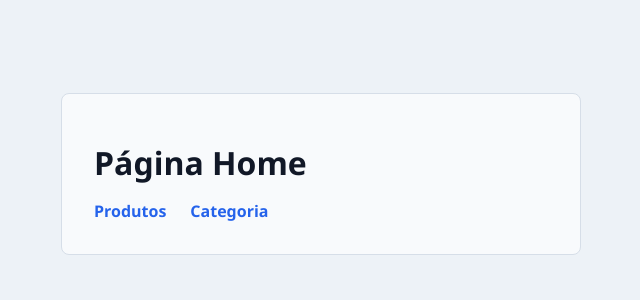
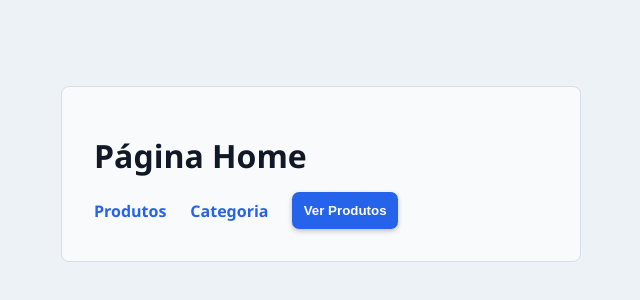
Before and after one commit to KauaGabriell/react-basics, a React (Vite) app in the folder react-router/: page / in a window 1280 px wide. Shown: the part 226-526 px from the top of the page, without its empty margins (319-959 px from the left). Built offline with nearby package versions, Linux system fonts and the light colour scheme.

Commit message:
feat(home): add imperative navigation button

```diff
--- a/react-router/src/main.css
+++ b/react-router/src/main.css
@@ -42,6 +42,18 @@ nav {
   flex-wrap: wrap;
 }
 
+button{
+  background-color: #2563eb;
+  color: white;
+
+  padding: 0.7rem;
+  border-radius: 0.45rem;
+  border: none;
+
+  box-shadow: 0px 2px 5px rgba(0, 0, 0, 0.24);
+  cursor: pointer;
+}
+
 a {
   color: #2563eb;
   text-decoration: none;
--- a/react-router/src/pages/Home.tsx
+++ b/react-router/src/pages/Home.tsx
@@ -1,10 +1,17 @@
+import { useNavigate } from "react-router";
 export function Home() {
+  const navigate = useNavigate();
+
   return (
     <div>
       <h1>Página Home</h1>
       <nav>
         <a href="/products">Produtos</a>
         <a href="/products?category=tvs">Categoria</a>
+
+        <button type="button" onClick={() => navigate("/products")}>
+          Ver Produtos
+        </button>
       </nav>
     </div>
   );
```
